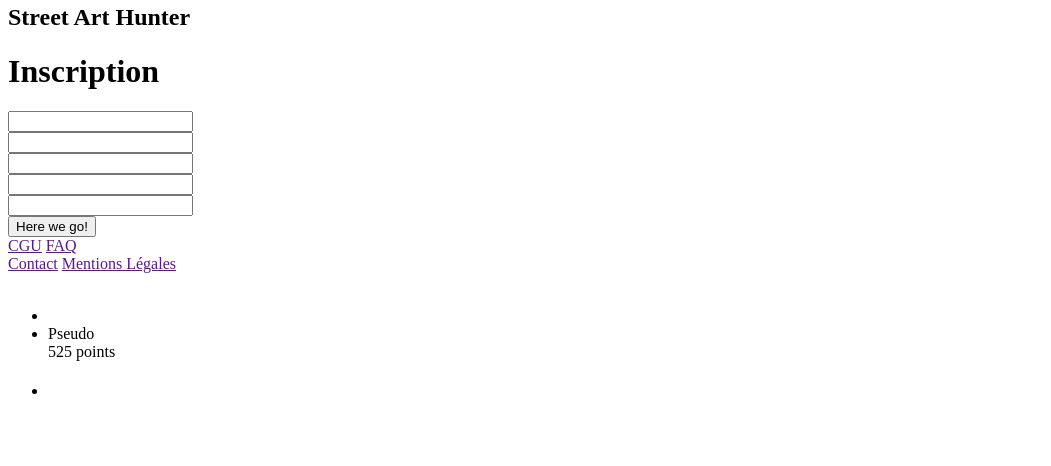
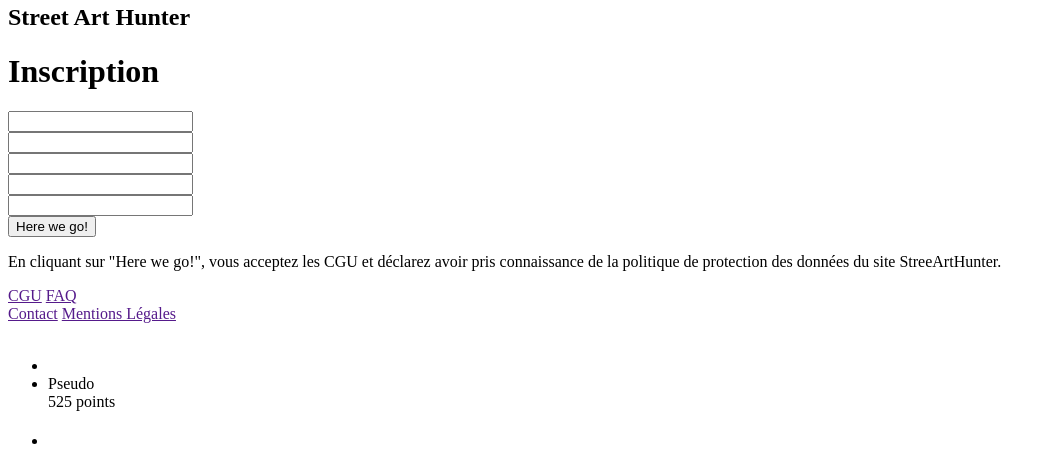
Before and after one commit to WildCodeSchool-2023-09/remfr-php-p3-streetarthunter, a Symfony app: template templates/registration/register.html.twig in a window 1280 px wide. Shown: the part 957-1423 px from the top of the page, without its empty margins (0-1051 px from the left). Before the commit the page ends 1351 px from the top, so only its background shows below. Run offline with Twig, Linux system fonts and the light colour scheme; the template is opened without the code that fills it, so the values that code supplies are empty; form fields are guessed from the names that the template uses; some libraries are stand-ins or nearby versions.

Commit message:
modif inscription

```diff
--- a/assets/styles/register.scss
+++ b/assets/styles/register.scss
@@ -105,3 +105,8 @@
     color: var(--black);
     box-shadow: 0.2rem 0.2rem 0.4rem var(--red);
 }
+
+.cgu_register {
+    font-family: var(--textF);
+    font-size: 10px;
+}
--- a/templates/registration/register.html.twig
+++ b/templates/registration/register.html.twig
@@ -35,5 +35,6 @@
 			</div>
 			{{ form_end(registrationForm) }}
 		</div>
+		<p class="cgu_register">En cliquant sur "Here we go!", vous acceptez les CGU et déclarez avoir pris connaissance de la politique de protection des données du site StreeArtHunter.</p>
 	</main>
 {% endblock %}
```
